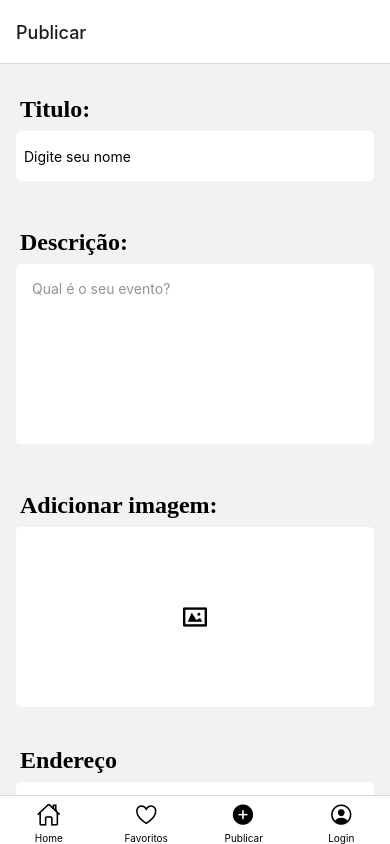
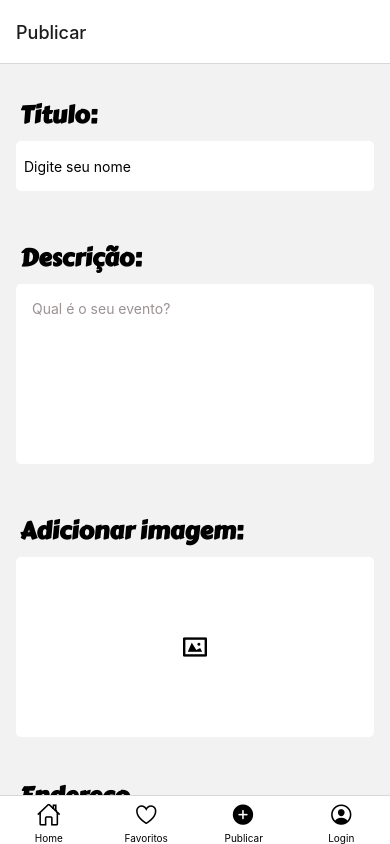
Before and after one commit to R0drigo-Pedroso/Projeto-Fala-no-Mic, a React Native app: screen /Publicar in a window 390 px wide. Built offline with nearby package versions, Linux system fonts and the light colour scheme.

Commit message:
update da fonts no app

```diff
--- a/src/components/Fonts/UseFonts.js
+++ /dev/null
@@ -1,15 +0,0 @@
-import { useFonts } from "expo-font";
-import { Text, View } from "react-native";
-
-const FontLoader = ({ children }) => {
-  const [carregarFonte] = useFonts({
-    carterOne: require("./CarterOne-Regular.ttf"),
-    nunitoSans: require("./NunitoSans-Regular.ttf"),
-  });
-
-  if (!carregarFonte) return <Text>Teste de fonte</Text>;
-
-  return <View>{children}</View>;
-};
-
-export default FontLoader;
--- /dev/null
+++ b/src/components/useFonts/useFonts.js
@@ -0,0 +1,15 @@
+import { useFonts } from "expo-font";
+import { SafeAreaView, Text, View } from "react-native";
+
+const FontLoader = ({ children }) => {
+  const [carregarFonte] = useFonts({
+    carterOne: require("../../../assets/font/CarterOne-Regular.ttf"),
+    nunitoSans: require("../../../assets/font/NunitoSans-Regular.ttf"),
+  });
+
+  if (!carregarFonte) return <Text>Teste de fonte</Text>;
+
+  return <SafeAreaView>{children}</SafeAreaView>;
+};
+
+export default FontLoader;
--- a/src/screens/Favoritos.js
+++ b/src/screens/Favoritos.js
@@ -1,15 +1,25 @@
-import { StatusBar, View, Text, SafeAreaView, StyleSheet, Image, Pressable, Share } from "react-native";
+import {
+  StatusBar,
+  View,
+  Text,
+  SafeAreaView,
+  StyleSheet,
+  Image,
+  Pressable,
+  Share,
+} from "react-native";
 import imageteste from "../../assets/image/festahiphop.jpg";
 import { useFonts } from "expo-font";
-import { Ionicons } from '@expo/vector-icons';
+import { Ionicons } from "@expo/vector-icons";
+
+import FontLoader from "../components/useFonts/useFonts";
 
 function Favoritos() {
-
   const onShare = async () => {
     try {
       const result = await Share.share({
         message:
-          'React Native | A framework for building native apps using React',
+          "React Native | A framework for building native apps using React",
       });
       if (result.action === Share.sharedAction) {
         if (result.activityType) {
@@ -48,13 +58,12 @@ function Favoritos() {
               <Text style={estilos.textSaiba}>Saiba +</Text>
             </Pressable>
 
-              <Pressable style={estilos.social}  onPress={onShare}>
-                <Ionicons name="share-social" size={24} color="black" />
-              </Pressable>
-              <Pressable style={estilos.delete}>
-                <Ionicons name="trash-bin" size={24} color="black" />
-              </Pressable>
-
+            <Pressable style={estilos.social} onPress={onShare}>
+              <Ionicons name="share-social" size={24} color="black" />
+            </Pressable>
+            <Pressable style={estilos.delete}>
+              <Ionicons name="trash-bin" size={24} color="black" />
+            </Pressable>
           </View>
         </View>
       </View>
@@ -70,7 +79,7 @@ const estilos = StyleSheet.create({
   },
 
   fontTitulo: {
-    fontFamily: "carterTier",
+    fontFamily: "carterOne",
     fontSize: 24,
   },
 
@@ -83,7 +92,7 @@ const estilos = StyleSheet.create({
   },
 
   textDescricao: {
-    fontFamily: "nunitoOne",
+    fontFamily: "nunitoSans",
     fontSize: 13,
     marginTop: 8,
     marginBottom: 8,
@@ -96,7 +105,7 @@ const estilos = StyleSheet.create({
     padding: 8,
     marginTop: 16,
     marginBottom: 16,
-    fontFamily: "carterTier",
+    fontFamily: "carterOne",
   },
 
   areaConteudo: {
@@ -118,7 +127,7 @@ const estilos = StyleSheet.create({
   textSaiba: {
     fontSize: 16,
     color: "#E3BC40",
-    fontFamily: "carterTier",
+    fontFamily: "carterOne",
   },
 
   imageTamanho: {
@@ -132,12 +141,10 @@ const estilos = StyleSheet.create({
   },
   social: {
     marginLeft: 60,
-    paddingTop: 10
+    paddingTop: 10,
   },
   delete: {
     paddingTop: 10,
     marginLeft: 25,
-
-  }
-
+  },
 });
--- a/src/screens/Home.js
+++ b/src/screens/Home.js
@@ -12,10 +12,13 @@ import imageteste from "../../assets/image/festahiphop.jpg";
 import { useFonts } from "expo-font";
 import { useState, useEffect } from "react";
 
+import FontLoader from "../components/useFonts/useFonts";
+
 function Home() {
   return (
     <SafeAreaView style={estilos.corFundo}>
       <StatusBar barStyle="default" />
+      <FontLoader>
         <Text style={estilos.titulo}>Eventos</Text>
 
         <View style={estilos.areaConteudo}>
@@ -36,6 +39,7 @@ function Home() {
             </Pressable>
           </View>
         </View>
+      </FontLoader>
     </SafeAreaView>
   );
 }
@@ -48,7 +52,7 @@ const estilos = StyleSheet.create({
   },
 
   fontTitulo: {
-    fontFamily: "carterTier",
+    fontFamily: "carterOne",
     fontSize: 24,
   },
 
@@ -61,7 +65,7 @@ const estilos = StyleSheet.create({
   },
 
   textDescricao: {
-    fontFamily: "nunit'oOne",
+    fontFamily: "nunitoSans",
     fontSize: 13,
     marginTop: 8,
     marginBottom: 8,
@@ -74,7 +78,7 @@ const estilos = StyleSheet.create({
     padding: 8,
     marginTop: 16,
     marginBottom: 16,
-    fontFamily: "carterTier",
+    fontFamily: "carterOne",
   },
 
   areaConteudo: {
@@ -96,7 +100,7 @@ const estilos = StyleSheet.create({
   textSaiba: {
     fontSize: 16,
     color: "#E3BC40",
-    fontFamily: "carterTier",
+    fontFamily: "carterOne",
   },
 
   imageTamanho: {
--- a/src/screens/Login.js
+++ b/src/screens/Login.js
@@ -15,6 +15,8 @@ import { useState } from "react";
 import { AntDesign } from "@expo/vector-icons";
 import logo from "../../assets/image/logo_fala_no_mic.png";
 import { auth } from "../../firebaseConfig";
+
+import FontLoader from "../components/useFonts/useFonts";
 
 /* Importamos as funções de autenticação diretamente da lib */
 import {
@@ -83,6 +85,7 @@ function Login({ navigation }) {
     return (
       <SafeAreaView>
         <StatusBar barStyle="default" />
+        <FontLoader>
           <ScrollView>
             <View style={estilos.container}>
               <View style={estilos.containerFoto}>
@@ -126,6 +129,7 @@ function Login({ navigation }) {
               </View>
             </View>
           </ScrollView>
+        </FontLoader>
       </SafeAreaView>
     );
   }
@@ -141,6 +145,7 @@ const estilos = StyleSheet.create({
     fontSize: 22,
     marginBottom: 10,
     marginLeft: 8,
+    fontFamily: "carterOne",
   },
   campoNome: {
     fontSize: 16,
@@ -161,6 +166,7 @@ const estilos = StyleSheet.create({
     backgroundColor: "white",
     borderRadius: 10,
     width: "85%",
+    fontFamily: "nunitoSans",
   },
   campoSenha: {
     fontSize: 16,
@@ -171,6 +177,7 @@ const estilos = StyleSheet.create({
     backgroundColor: "white",
     borderRadius: 10,
     width: "85%",
+    fontFamily: "nunitoSans",
   },
   campoConfirmarSenha: {
     fontSize: 16,
@@ -207,6 +214,7 @@ const estilos = StyleSheet.create({
     color: "#E3BC40",
     textAlign: "center",
     marginTop: 5,
+    fontFamily: "carterOne",
   },
   lgpd: {
     color: "#322727",
@@ -214,10 +222,12 @@ const estilos = StyleSheet.create({
     textAlign: "center",
     fontSize: 16,
     lineHeight: 24,
+    fontFamily: "nunitoSans",
   },
   cadastrese: {
     fontWeight: "bold",
     fontSize: 18,
+    fontFamily: "nunitoSans",
   },
   entrar: {
     color: "#322727",
--- a/src/screens/Publicar.js
+++ b/src/screens/Publicar.js
@@ -14,7 +14,7 @@ import { Entypo } from "@expo/vector-icons";
 import { useState } from "react";
 import * as ImagePicker from "expo-image-picker";
 
-import FontLoader from "../components/fonts/useFonts";
+import FontLoader from "../components/useFonts/useFonts";
 
 function Publicar() {
   const [image, setImage] = useState(null);
@@ -128,7 +128,7 @@ const estilos = StyleSheet.create({
     paddingLeft: 4,
     fontSize: 24,
     fontWeight: "bold",
-    fontFamily: "carterTier",
+    fontFamily: "CarterOne",
   },
 
   backgroundCard: {
@@ -177,7 +177,7 @@ const estilos = StyleSheet.create({
     marginBottom: 8,
     fontSize: 24,
     fontWeight: "bold",
-    fontFamily: "carterTier",
+    fontFamily: "carterOne",
   },
 
   cardImage: {
@@ -217,7 +217,7 @@ const estilos = StyleSheet.create({
     padding: 8,
     borderRadius: 5,
     marginTop: 8,
-    fontFamily: "nunitoOne",
+    fontFamily: "nunitoSans",
 
     /* config box shadow (Para android precisa colocar a propriedade "elevation") */
     backgroundColor: "white",
```
Also changed, not shown: assets/font/CarterOne-Regular.ttf (renamed from src/components/Fonts/CarterOne-Regular.ttf), assets/font/NunitoSans-Regular.ttf (renamed from src/components/Fonts/NunitoSans-Regular.ttf). Lines whose indentation alone changed are shown as unchanged.
